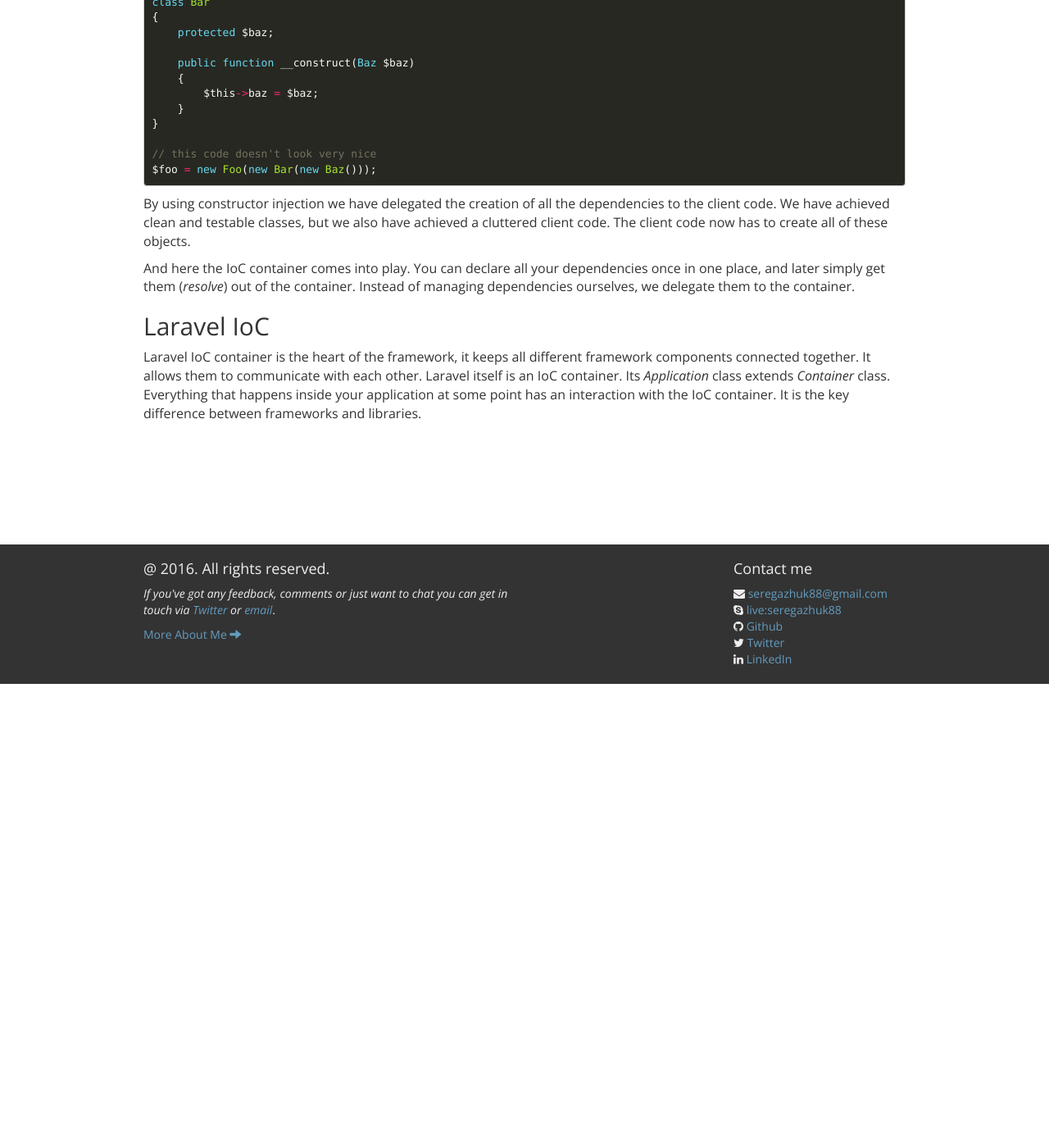
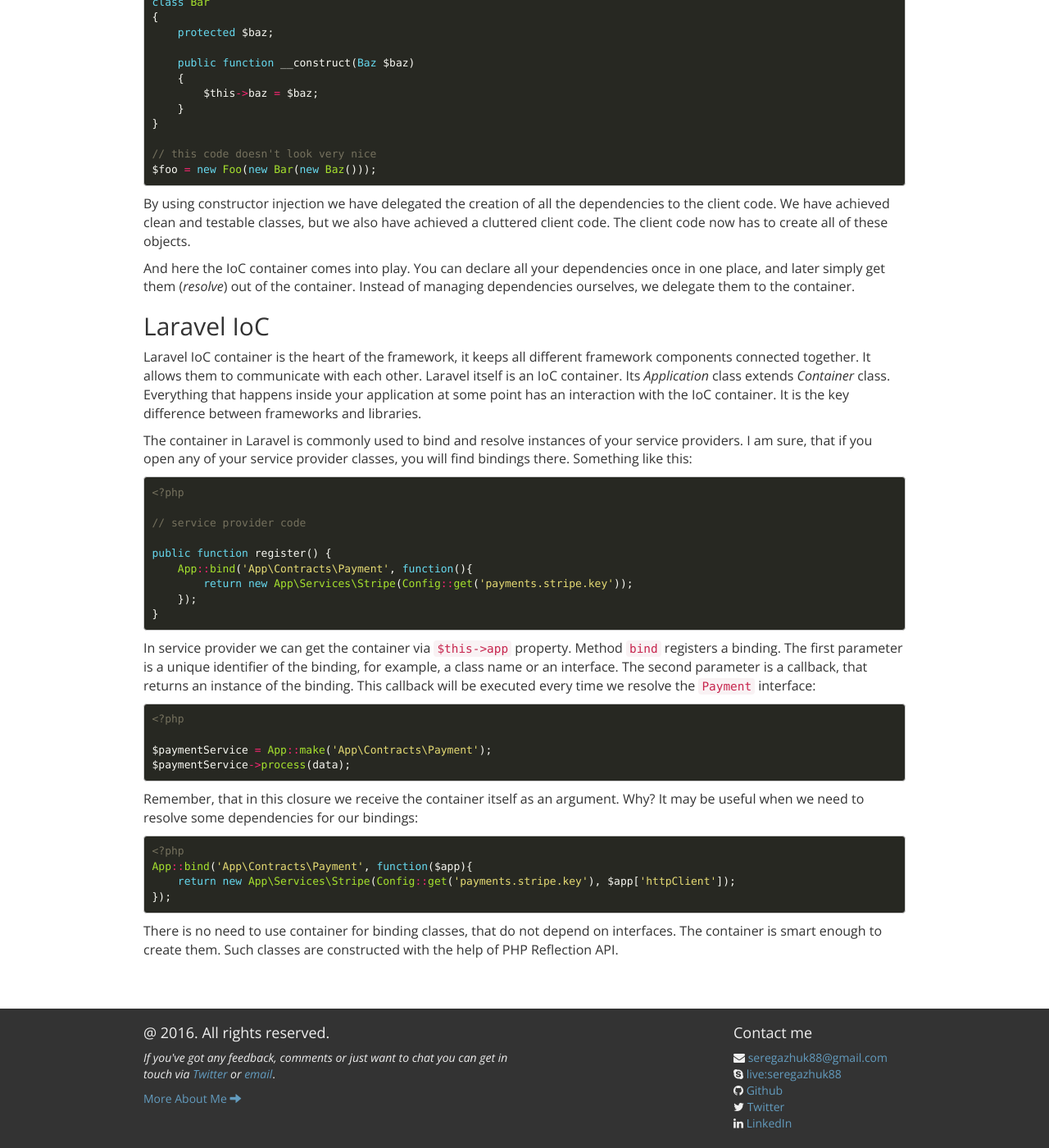
Before and after one commit to seregazhuk/seregazhuk.github.io_old, a Jekyll site: the page built from _posts/2016-06-05-laravel-ioc.md, in a window 1280 px wide and 1400 px high, scrolled down 566 px. Shown: the whole window at 82% size. Built offline with Jekyll 4.4.1, drawn with Linux system fonts in a browser that asks for light colours; nearby versions of some CDN libraries.

Commit message:
laravel ioc post

```diff
--- a/_posts/2016-06-05-laravel-ioc.md
+++ b/_posts/2016-06-05-laravel-ioc.md
@@ -52,3 +52,43 @@ of the container. Instead of managing dependencies ourselves, we delegate them t
 Laravel IoC container is the heart of the framework, it keeps all different framework components connected together. It allows them to
 communicate with each other. Laravel itself is an IoC container. Its *Application* class extends *Container* class. Everything that happens
 inside your application at some point has an interaction with the IoC container. It is the key difference between frameworks and libraries.
+
+The container in Laravel is commonly used to bind and resolve instances of your service providers. I am sure, that if you open any of
+your service provider classes, you will find bindings there. Something like this:
+
+{% highlight php %}
+<?php
+
+// service provider code
+
+public function register() {
+    App::bind('App\Contracts\Payment', function(){
+        return new App\Services\Stripe(Config::get('payments.stripe.key'));
+    });
+}
+{% endhighlight %}
+
+In service provider we can get the container via `$this->app` property. Method `bind` registers a binding. The first parameter is a unique
+identifier of the binding, for example, a class name or an interface. The second parameter is a callback, that returns an instance of the
+binding. This callback will be executed every time we resolve the `Payment` interface:
+
+{% highlight php %}
+<?php
+
+$paymentService = App::make('App\Contracts\Payment');
+$paymentService->process(data);
+{% endhighlight %}
+
+Remember, that in this closure we receive the container itself as an argument. Why? It may be useful when we need to resolve some dependencies
+for our bindings:
+
+{% highlight php %}
+<?php
+App::bind('App\Contracts\Payment', function($app){
+    return new App\Services\Stripe(Config::get('payments.stripe.key'), $app['httpClient']);
+});
+
+{% endhighlight %}
+
+There is no need to use container for binding classes, that do not depend on interfaces. The container is smart enough to create them. Such classes
+are constructed with the help of PHP Reflection API.
```
